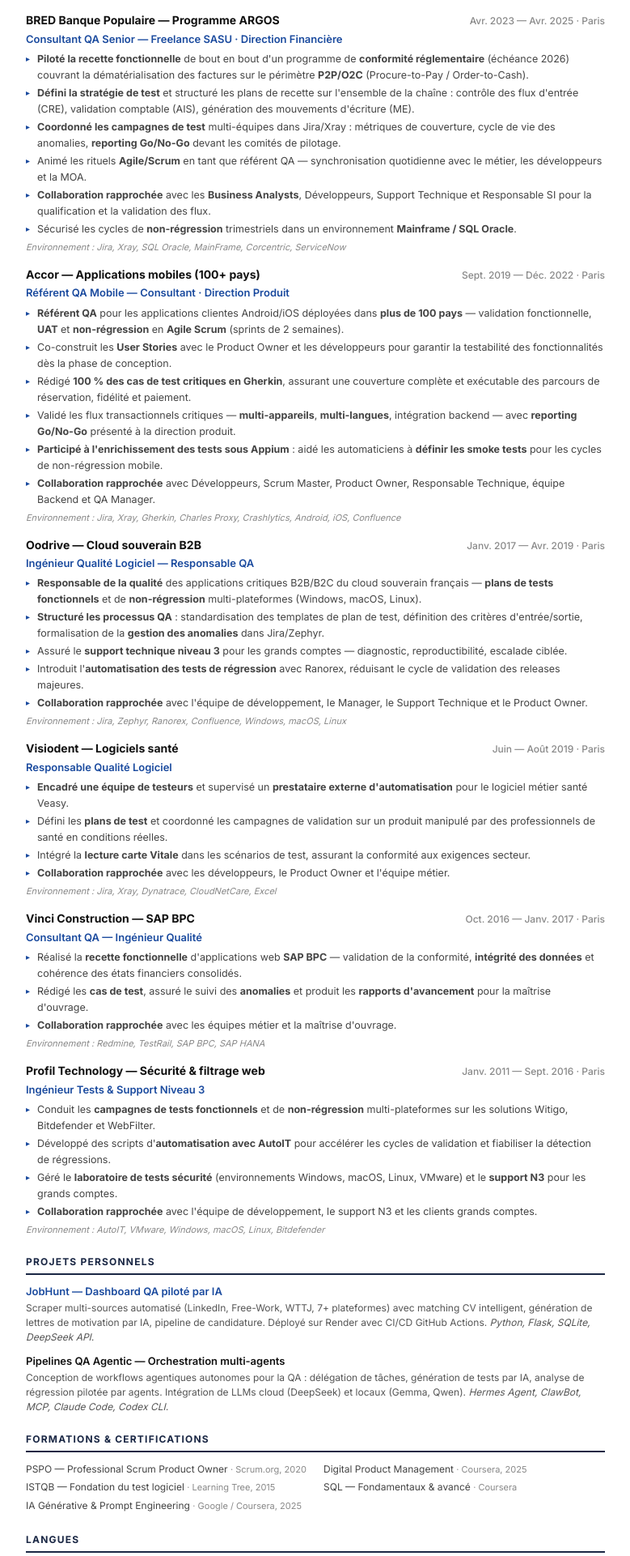
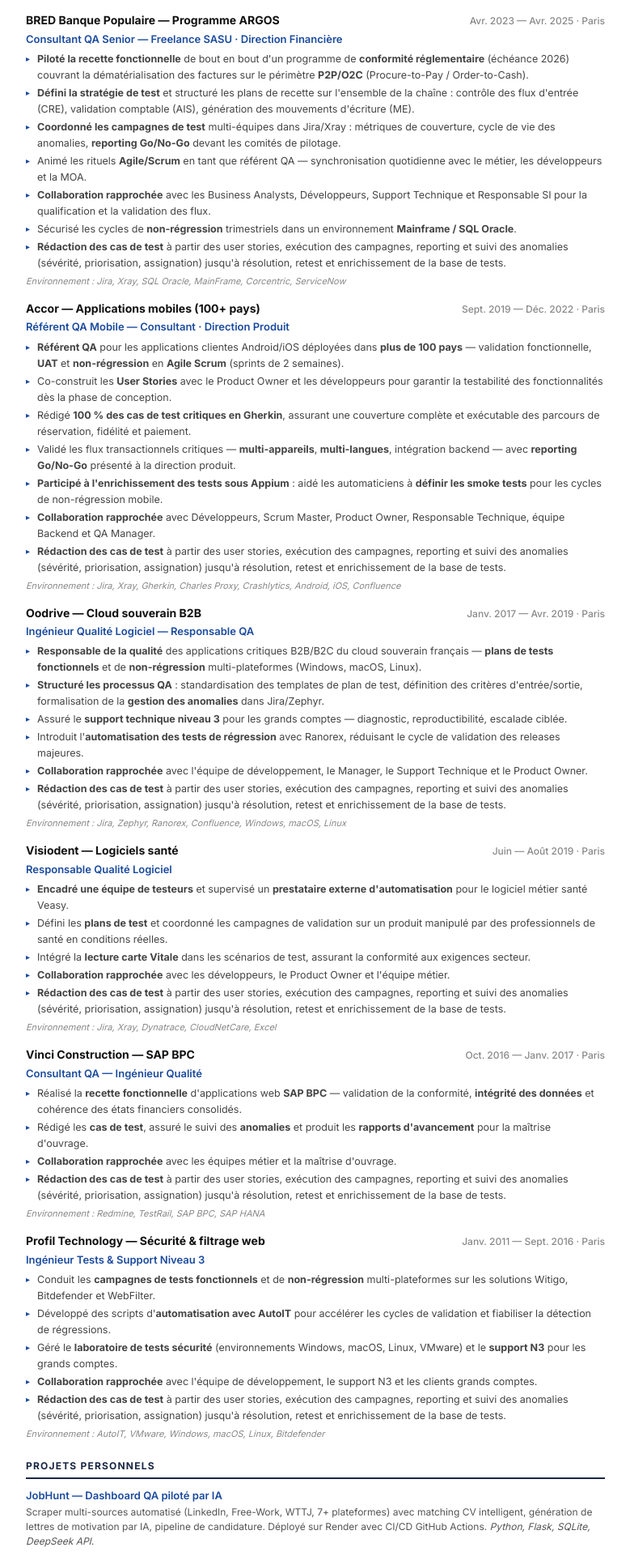
Before and after one commit to AtmanTest/jobhunt, a Flask app: page /cv in a window 1280 px wide. Shown: the part 1058-2979 px from the top of the page at 81% size, without its empty margins (250-1029 px from the left). Run offline with Flask 3, Linux system fonts and the light colour scheme.

Commit message:
add: ISTQB-friendly test process to all experiences + fix BRED bold

```diff
--- a/templates/cv.html
+++ b/templates/cv.html
@@ -287,8 +287,9 @@
         <li><strong>Défini la stratégie de test</strong> et structuré les plans de recette sur l'ensemble de la chaîne : contrôle des flux d'entrée (CRE), validation comptable (AIS), génération des mouvements d'écriture (ME).</li>
         <li><strong>Coordonné les campagnes de test</strong> multi-équipes dans Jira/Xray : métriques de couverture, cycle de vie des anomalies, <strong>reporting Go/No-Go</strong> devant les comités de pilotage.</li>
         <li>Animé les rituels <strong>Agile/Scrum</strong> en tant que référent QA — synchronisation quotidienne avec le métier, les développeurs et la MOA.</li>
-        <li><strong>Collaboration rapprochée</strong> avec les <strong>Business Analysts</strong>, Développeurs, Support Technique et Responsable SI pour la qualification et la validation des flux.</li>
+        <li><strong>Collaboration rapprochée</strong> avec les Business Analysts, Développeurs, Support Technique et Responsable SI pour la qualification et la validation des flux.</li>
         <li>Sécurisé les cycles de <strong>non-régression</strong> trimestriels dans un environnement <strong>Mainframe / SQL Oracle</strong>.</li>
+        <li><strong>Rédaction des cas de test</strong> à partir des user stories, exécution des campagnes, reporting et suivi des anomalies (sévérité, priorisation, assignation) jusqu'à résolution, retest et enrichissement de la base de tests.</li>
       </ul></div>
       <div class="exp-env">Environnement : Jira, Xray, SQL Oracle, MainFrame, Corcentric, ServiceNow</div>
     </div>
@@ -306,6 +307,7 @@
         <li>Validé les flux transactionnels critiques — <strong>multi-appareils</strong>, <strong>multi-langues</strong>, intégration backend — avec <strong>reporting Go/No-Go</strong> présenté à la direction produit.</li>
         <li><strong>Participé à l'enrichissement des tests sous Appium</strong> : aidé les automaticiens à <strong>définir les smoke tests</strong> pour les cycles de non-régression mobile.</li>
         <li><strong>Collaboration rapprochée</strong> avec Développeurs, Scrum Master, Product Owner, Responsable Technique, équipe Backend et QA Manager.</li>
+        <li><strong>Rédaction des cas de test</strong> à partir des user stories, exécution des campagnes, reporting et suivi des anomalies (sévérité, priorisation, assignation) jusqu'à résolution, retest et enrichissement de la base de tests.</li>
       </ul></div>
       <div class="exp-env">Environnement : Jira, Xray, Gherkin, Charles Proxy, Crashlytics, Android, iOS, Confluence</div>
     </div>
@@ -322,6 +324,7 @@
         <li>Assuré le <strong>support technique niveau 3</strong> pour les grands comptes — diagnostic, reproductibilité, escalade ciblée.</li>
         <li>Introduit l'<strong>automatisation des tests de régression</strong> avec Ranorex, réduisant le cycle de validation des releases majeures.</li>
         <li><strong>Collaboration rapprochée</strong> avec l'équipe de développement, le Manager, le Support Technique et le Product Owner.</li>
+        <li><strong>Rédaction des cas de test</strong> à partir des user stories, exécution des campagnes, reporting et suivi des anomalies (sévérité, priorisation, assignation) jusqu'à résolution, retest et enrichissement de la base de tests.</li>
       </ul></div>
       <div class="exp-env">Environnement : Jira, Zephyr, Ranorex, Confluence, Windows, macOS, Linux</div>
     </div>
@@ -337,6 +340,7 @@
         <li>Défini les <strong>plans de test</strong> et coordonné les campagnes de validation sur un produit manipulé par des professionnels de santé en conditions réelles.</li>
         <li>Intégré la <strong>lecture carte Vitale</strong> dans les scénarios de test, assurant la conformité aux exigences secteur.</li>
         <li><strong>Collaboration rapprochée</strong> avec les développeurs, le Product Owner et l'équipe métier.</li>
+        <li><strong>Rédaction des cas de test</strong> à partir des user stories, exécution des campagnes, reporting et suivi des anomalies (sévérité, priorisation, assignation) jusqu'à résolution, retest et enrichissement de la base de tests.</li>
       </ul></div>
       <div class="exp-env">Environnement : Jira, Xray, Dynatrace, CloudNetCare, Excel</div>
     </div>
@@ -351,6 +355,7 @@
         <li>Réalisé la <strong>recette fonctionnelle</strong> d'applications web <strong>SAP BPC</strong> — validation de la conformité, <strong>intégrité des données</strong> et cohérence des états financiers consolidés.</li>
         <li>Rédigé les <strong>cas de test</strong>, assuré le suivi des <strong>anomalies</strong> et produit les <strong>rapports d'avancement</strong> pour la maîtrise d'ouvrage.</li>
         <li><strong>Collaboration rapprochée</strong> avec les équipes métier et la maîtrise d'ouvrage.</li>
+        <li><strong>Rédaction des cas de test</strong> à partir des user stories, exécution des campagnes, reporting et suivi des anomalies (sévérité, priorisation, assignation) jusqu'à résolution, retest et enrichissement de la base de tests.</li>
       </ul></div>
       <div class="exp-env">Environnement : Redmine, TestRail, SAP BPC, SAP HANA</div>
     </div>
@@ -366,6 +371,7 @@
         <li>Développé des scripts d'<strong>automatisation avec AutoIT</strong> pour accélérer les cycles de validation et fiabiliser la détection de régressions.</li>
         <li>Géré le <strong>laboratoire de tests sécurité</strong> (environnements Windows, macOS, Linux, VMware) et le <strong>support N3</strong> pour les grands comptes.</li>
         <li><strong>Collaboration rapprochée</strong> avec l'équipe de développement, le support N3 et les clients grands comptes.</li>
+        <li><strong>Rédaction des cas de test</strong> à partir des user stories, exécution des campagnes, reporting et suivi des anomalies (sévérité, priorisation, assignation) jusqu'à résolution, retest et enrichissement de la base de tests.</li>
       </ul></div>
       <div class="exp-env">Environnement : AutoIT, VMware, Windows, macOS, Linux, Bitdefender</div>
     </div>
@@ -519,6 +525,7 @@
         <li>Facilitated <strong>Agile/Scrum ceremonies</strong> as QA lead — daily alignment between business, development, and project ownership.</li>
         <li>Secured quarterly <strong>regression cycles</strong> in a <strong>Mainframe / SQL Oracle</strong> environment.</li>
         <li><strong>Close collaboration</strong> with Business Analysts, Developers, Technical Support, and IT Manager.</li>
+        <li><strong>Test case design</strong> from user stories, test campaign execution, defect reporting and tracking (severity, prioritization, assignment) through resolution, retesting, and continuous test base enrichment.</li>
       </ul></div>
       <div class="exp-env">Environment: Jira, Xray, SQL Oracle, MainFrame, Corcentric, ServiceNow</div>
     </div>
@@ -536,6 +543,7 @@
         <li>Validated mission-critical transaction flows — <strong>cross-device</strong>, <strong>multilingual</strong>, backend-integrated — with <strong>Go/No-Go reporting</strong> to product leadership.</li>
         <li><strong>Contributed to Appium test enrichment</strong>: assisted automation engineers in defining <strong>smoke tests</strong> for mobile regression cycles.</li>
         <li><strong>Close collaboration</strong> with Developers, Scrum Master, Product Owner, Technical Lead, Backend team, and QA Manager.</li>
+        <li><strong>Test case design</strong> from user stories, test campaign execution, defect reporting and tracking (severity, prioritization, assignment) through resolution, retesting, and continuous test base enrichment.</li>
       </ul></div>
       <div class="exp-env">Environment: Jira, Xray, Gherkin, Charles Proxy, Crashlytics, Android, iOS, Confluence</div>
     </div>
@@ -552,6 +560,7 @@
         <li>Delivered <strong>L3 enterprise support</strong> — diagnosis, reproducibility, targeted escalation.</li>
         <li>Introduced <strong>regression test automation</strong> with Ranorex, reducing major release validation cycles.</li>
         <li><strong>Close collaboration</strong> with the development team, Manager, Technical Support, and Product Owner.</li>
+        <li><strong>Test case design</strong> from user stories, test campaign execution, defect reporting and tracking (severity, prioritization, assignment) through resolution, retesting, and continuous test base enrichment.</li>
       </ul></div>
       <div class="exp-env">Environment: Jira, Zephyr, Ranorex, Confluence, Windows, macOS, Linux</div>
     </div>
@@ -567,6 +576,7 @@
         <li>Defined <strong>test plans</strong> and coordinated validation campaigns on a product used by healthcare professionals in real-world conditions.</li>
         <li>Integrated <strong>Vitale card reading</strong> into test scenarios, ensuring compliance with healthcare sector requirements.</li>
         <li><strong>Close collaboration</strong> with developers, Product Owner, and business team.</li>
+        <li><strong>Test case design</strong> from user stories, test campaign execution, defect reporting and tracking (severity, prioritization, assignment) through resolution, retesting, and continuous test base enrichment.</li>
       </ul></div>
       <div class="exp-env">Environment: Jira, Xray, Dynatrace, CloudNetCare, Excel</div>
     </div>
@@ -581,6 +591,7 @@
         <li>Performed <strong>functional acceptance</strong> on <strong>SAP BPC</strong> web applications — compliance validation, <strong>data integrity</strong>, and consolidated financial statement consistency.</li>
         <li>Authored <strong>test cases</strong>, tracked <strong>defects</strong>, and delivered <strong>progress reports</strong> to business owners.</li>
         <li><strong>Close collaboration</strong> with business teams and project owners.</li>
+        <li><strong>Test case design</strong> from user stories, test campaign execution, defect reporting and tracking (severity, prioritization, assignment) through resolution, retesting, and continuous test base enrichment.</li>
       </ul></div>
       <div class="exp-env">Environment: Redmine, TestRail, SAP BPC, SAP HANA</div>
     </div>
@@ -596,6 +607,7 @@
         <li>Developed <strong>AutoIT automation scripts</strong> to accelerate validation cycles and strengthen regression detection.</li>
         <li>Managed the <strong>security test lab</strong> (Windows, macOS, Linux, VMware environments) and <strong>L3 enterprise support</strong>.</li>
         <li><strong>Close collaboration</strong> with the development team, L3 support, and enterprise clients.</li>
+        <li><strong>Test case design</strong> from user stories, test campaign execution, defect reporting and tracking (severity, prioritization, assignment) through resolution, retesting, and continuous test base enrichment.</li>
       </ul></div>
       <div class="exp-env">Environment: AutoIT, VMware, Windows, macOS, Linux, Bitdefender</div>
     </div>
```
